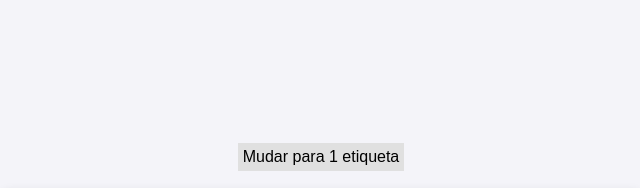
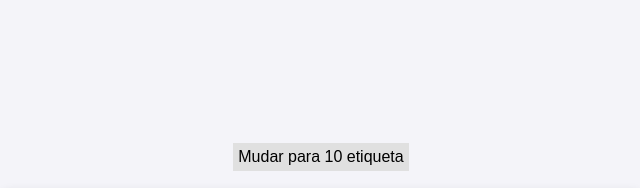
Before and after one commit to Monoclinico/gerarqr, a plain HTML site: page gerarqr2.html in a window 1280 px wide. Shown: the top 188 px of the page, 319-959 px from the left. Drawn offline with Linux system fonts and the light colour scheme.

Commit message:
Update gerarqr2.html

```diff
--- a/gerarqr2.html
+++ b/gerarqr2.html
@@ -117,7 +117,7 @@
     </style>
 </head>
 <body>
-    <a class="botao_mudar_etiqueta" href="https://monoclinico.github.io/gerarqr/index.html">Mudar para 1 etiqueta</a>
+    <a class="botao_mudar_etiqueta" href="https://monoclinico.github.io/gerarqr/gerarqr3">Mudar para 10 etiqueta</a>
     <div class="container">
 
         <!-- Select para escolher o produto -->
```
